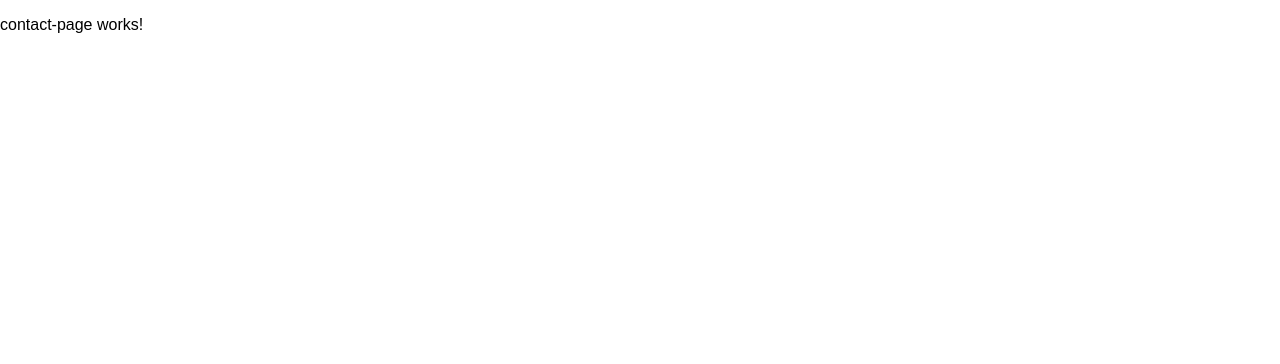
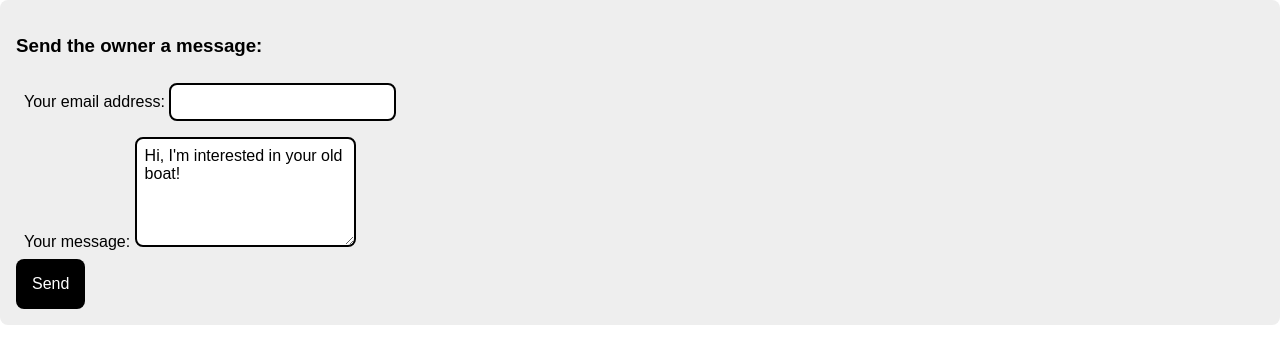
Before and after one commit to LuizCarlosAbbott/buy-and-sell, an Angular app: page /contact/123 in a window 1280 px wide. Shown: the top 364 px of the page. Built offline with nearby package versions, Linux system fonts and the light colour scheme.

Commit message:
feat: contact-page

```diff
--- a/src/app/app.module.ts
+++ b/src/app/app.module.ts
@@ -2,13 +2,14 @@ import { NgModule } from '@angular/core';
 import { BrowserModule } from '@angular/platform-browser';
 import { AppRoutingModule } from './app-routing.module';
 
+import { FormsModule } from '@angular/forms';
 import { AppComponent } from './app.component';
 import { ContactPageComponent } from './contact-page/contact-page.component';
+import { EditListingPageComponent } from './edit-listing-page/edit-listing-page.component';
 import { ListingDetailPageComponent } from './listing-detail-page/listing-detail-page.component';
 import { ListingsPageComponent } from './listings-page/listings-page.component';
 import { MyListingsPageComponent } from './my-listings-page/my-listings-page.component';
 import { NewListingPageComponent } from './new-listing-page/new-listing-page.component';
-import { EditListingPageComponent } from './edit-listing-page/edit-listing-page.component';
 
 @NgModule({
   declarations: [
@@ -22,7 +23,8 @@ import { EditListingPageComponent } from './edit-listing-page/edit-listing-page.
   ],
   imports: [
     BrowserModule,
-    AppRoutingModule
+    AppRoutingModule,
+    FormsModule
   ],
   providers: [],
   bootstrap: [AppComponent]
--- a/src/app/contact-page/contact-page.component.html
+++ b/src/app/contact-page/contact-page.component.html
@@ -1 +1,15 @@
-<p>contact-page works!</p>
+<div class="content-box">
+  <h3>Send the owner a message:</h3>
+  <div>
+    <label>
+      Your email address:
+      <input name="email" [(ngModel)]="email"/>
+    </label>
+  </div>
+  <div>
+    <label>Your message:
+      <textarea name="message" cols="20" rows="5" [(ngModel)]="message"></textarea>
+    </label>
+  </div>
+  <button (click)="sendMessage()">Send</button>
+</div>
--- a/src/app/contact-page/contact-page.component.ts
+++ b/src/app/contact-page/contact-page.component.ts
@@ -1,4 +1,7 @@
 import { Component, OnInit } from '@angular/core';
+import { ActivatedRoute, Router } from '@angular/router';
+import { fakeListings } from '../fake-data';
+import { Listing } from '../types';
 
 @Component({
   selector: 'app-contact-page',
@@ -6,10 +9,28 @@ import { Component, OnInit } from '@angular/core';
   styleUrls: ['./contact-page.component.css']
 })
 export class ContactPageComponent implements OnInit {
+  public email: string = '';
+  public message: string = '';
+  public listing: Listing = {
+    id: '',
+    name: '',
+    description: '',
+    price: 0
+  };
 
-  constructor() { }
+  constructor(
+    private activatedRoute: ActivatedRoute,
+    private router: Router
+  ) { }
 
   ngOnInit(): void {
+    const id = this.activatedRoute.snapshot.paramMap.get('id');
+    this.listing = fakeListings.find(listing => listing.id === id) || this.listing;
+    this.message = `Hi, I'm interested in your ${this.listing.name.toLocaleLowerCase()}!`;
   }
 
+  public sendMessage(): void {
+    alert('Your message has been sent!');
+    this.router.navigateByUrl('/listings');
+  }
 }
--- a/src/app/listing-detail-page/listing-detail-page.component.html
+++ b/src/app/listing-detail-page/listing-detail-page.component.html
@@ -2,10 +2,10 @@
   <a routerLink="/listings">
     <button>Back</button>
   </a>
-  <h2>{{listing?.name}}</h2>
-  <p>{{listing?.description}}</p>
-  <p>{{listing?.price}}</p>
-  <a routerLink="/contact/{{listing?.id}}">
+  <h2>{{listing.name}}</h2>
+  <p>{{listing.description}}</p>
+  <p>{{listing.price}}</p>
+  <a routerLink="/contact/{{listing.id}}">
     <button>Contact Seller</button>
   </a>
 </div>
--- a/src/app/listing-detail-page/listing-detail-page.component.ts
+++ b/src/app/listing-detail-page/listing-detail-page.component.ts
@@ -9,7 +9,12 @@ import { Listing } from '../types';
   styleUrls: ['./listing-detail-page.component.css']
 })
 export class ListingDetailPageComponent implements OnInit {
-  listing: Listing | undefined;
+  public listing: Listing = {
+    id: '',
+    name: '',
+    description: '',
+    price: 0
+  };
 
   constructor(
     private activatedRoute: ActivatedRoute,
@@ -17,7 +22,7 @@ export class ListingDetailPageComponent implements OnInit {
 
   ngOnInit(): void {
     const id = this.activatedRoute.snapshot.paramMap.get('id');
-    this.listing = fakeListings.find(listing => listing.id === id);
+    this.listing = fakeListings.find(listing => listing.id === id) || this.listing;
   }
 
 }
--- a/src/app/listings-page/listings-page.component.ts
+++ b/src/app/listings-page/listings-page.component.ts
@@ -8,7 +8,7 @@ import { Listing } from '../types';
   styleUrls: ['./listings-page.component.css']
 })
 export class ListingsPageComponent implements OnInit {
-  listings: Listing[] = [];
+  public listings: Listing[] = [];
 
   constructor() { }
 
```
